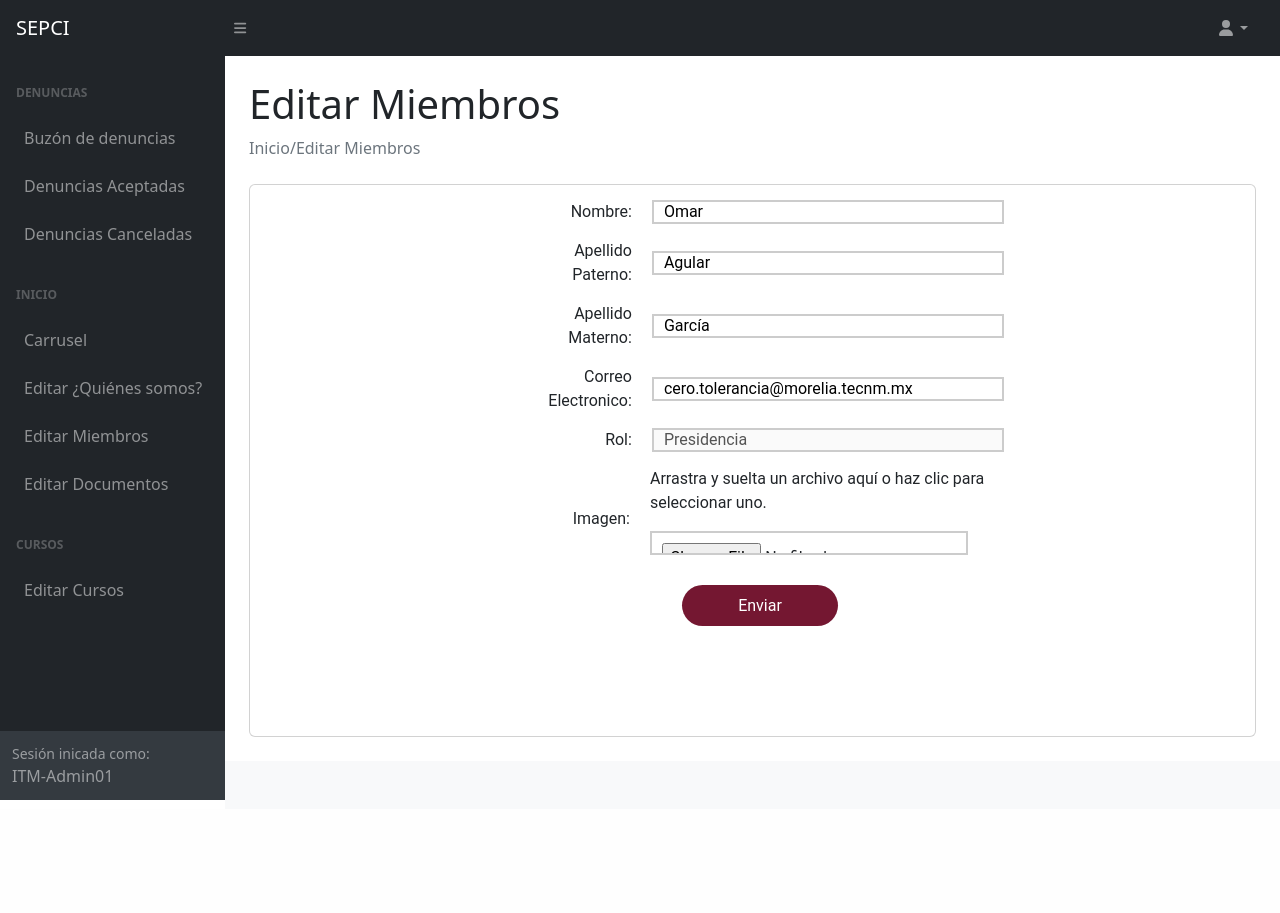
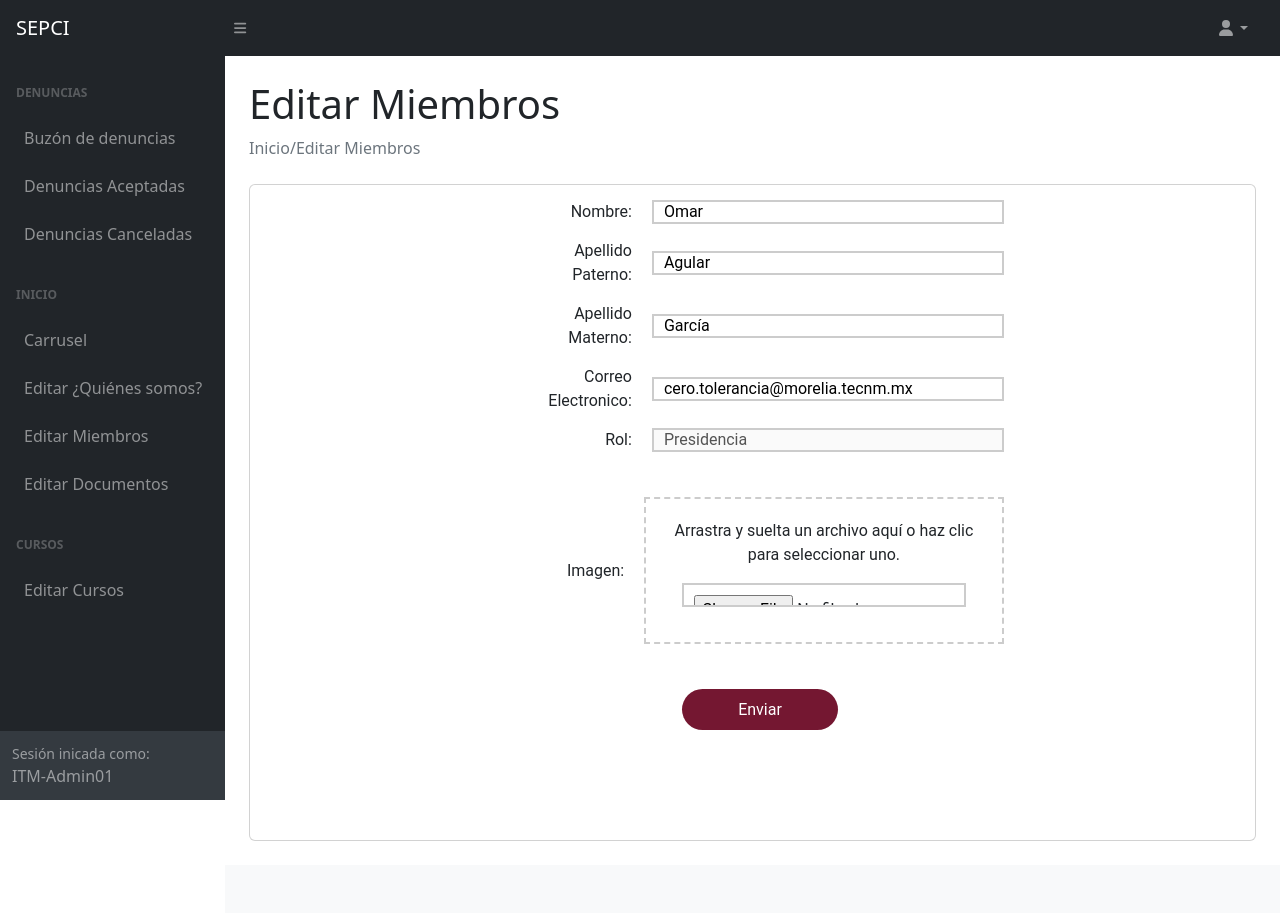
Before and after one commit to alfonsonadamas/SEPCI, a PHP site: page /Admin/Panel/EditarMienbros.php?id=1 in a window 1280 px wide. Before the commit the page ends 800 px from the top, so only its background shows below. Run offline with PHP 8.4, Linux system fonts and the light colour scheme; a user stored in the database is signed in; data comes from the database, SQL or seed files in the repository; some libraries are stand-ins or nearby versions.

Commit message:
correcion

```diff
--- a/Admin/Panel/EditarMienbros.php
+++ b/Admin/Panel/EditarMienbros.php
@@ -95,6 +95,7 @@ if ($sesion) {
                         <div class="card mb-4">
                             <section class="seccion">
                                 <?php
+                                //conexion
                                 include_once '../../php/DBManager/endPointEachMembers.php';
                                 $obj = new member();
                                 $data = $obj->showMember($_REQUEST['id']);
--- a/Admin/Panel/css/EditMienbros.css
+++ b/Admin/Panel/css/EditMienbros.css
@@ -10,13 +10,13 @@
 }
 
 
-.container .card img{
+.container .card img {
     padding: 20px;
     width: 330;
     height: 220px;
 }
 
-.container .card{
+.container .card {
     width: 280px;
     height: 430px;
     border-radius: 8px;
@@ -29,16 +29,17 @@
     color: #fff;
 }
 
-.container .card h3{
-    font-family: "Roboto", sans-serif;
-    margin-bottom: 15px;
-}
-.container .card h5{
+.container .card h3 {
     font-family: "Roboto", sans-serif;
     margin-bottom: 15px;
 }
 
-.container .card a{
+.container .card h5 {
+    font-family: "Roboto", sans-serif;
+    margin-bottom: 15px;
+}
+
+.container .card a {
     text-decoration: none;
     display: inline-block;
     width: 100px;
@@ -50,7 +51,7 @@
     transition: transform 0.3s ease;
 }
 
-.button-container{
+.button-container {
     display: flex;
     justify-content: center;
 }
@@ -59,7 +60,7 @@
     display: flex;
     justify-content: center;
     font-family: "Roboto", sans-serif;
-  }
+}
 
 .conten_input {
     width: 50%;
@@ -86,12 +87,13 @@
     border: 2px solid #ccc;
 }
 
-.columna select{
+.columna select {
     width: 90%;
     height: 10px;
     padding: 10px;
     border: 2px solid #ccc;
 }
+
 .btn_send {
     background-color: #741731;
     color: white;
@@ -101,3 +103,24 @@
     border-radius: 21px;
     margin-bottom: 100px;
 }
+
+/* Subir archivo */
+#dropzone {
+    border: 2px dashed #ccc;
+    padding: 20px;
+    text-align: center;
+    font-size: 16px;
+    width: 100%;
+}
+
+.archivos {
+    width: 100%;
+    display: flex;
+    flex-direction: column;
+    margin-bottom: 30px;
+    margin-top: 30px;
+}
+
+#dropzone.dragover {
+    border-color: #007bff;
+}
```
